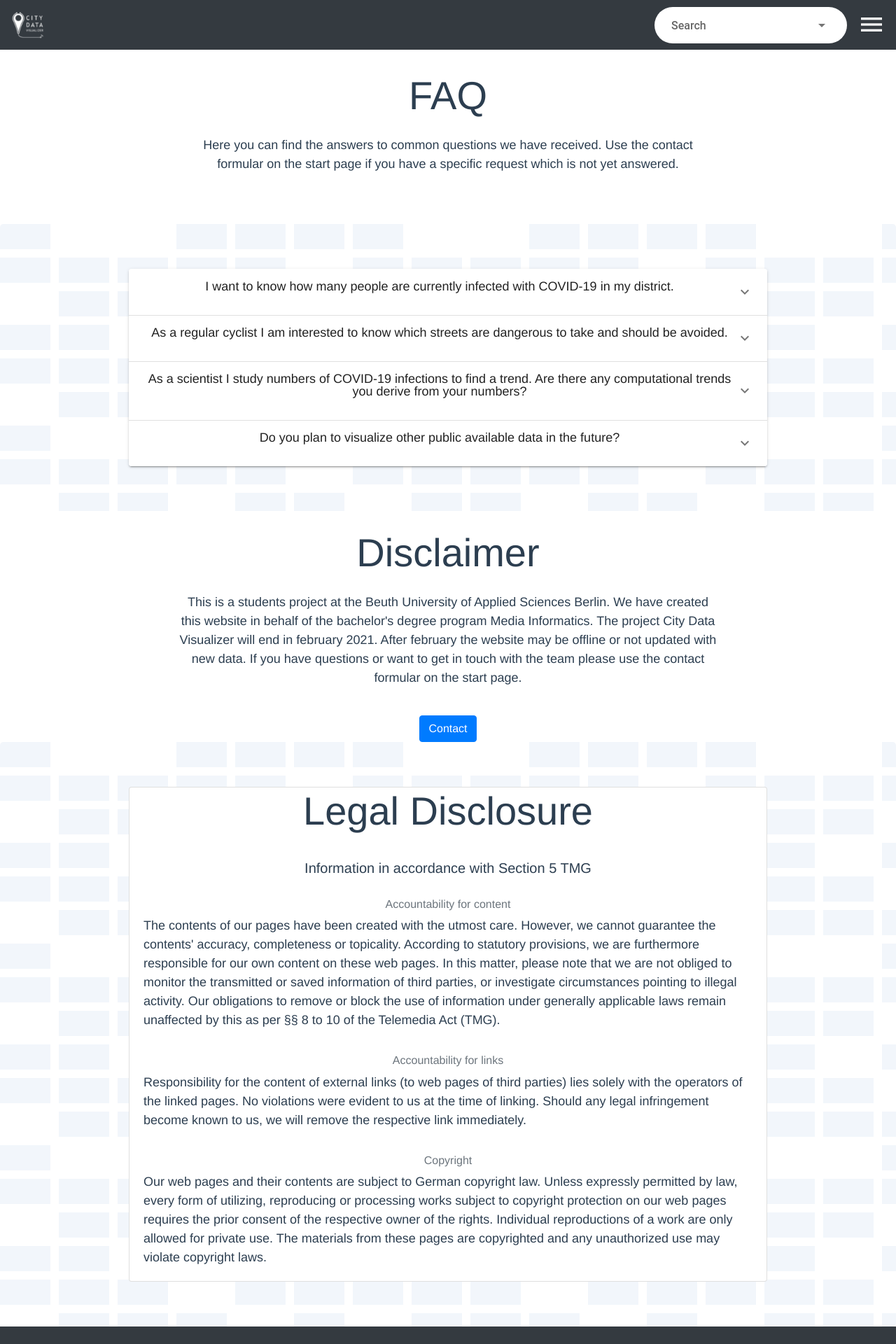
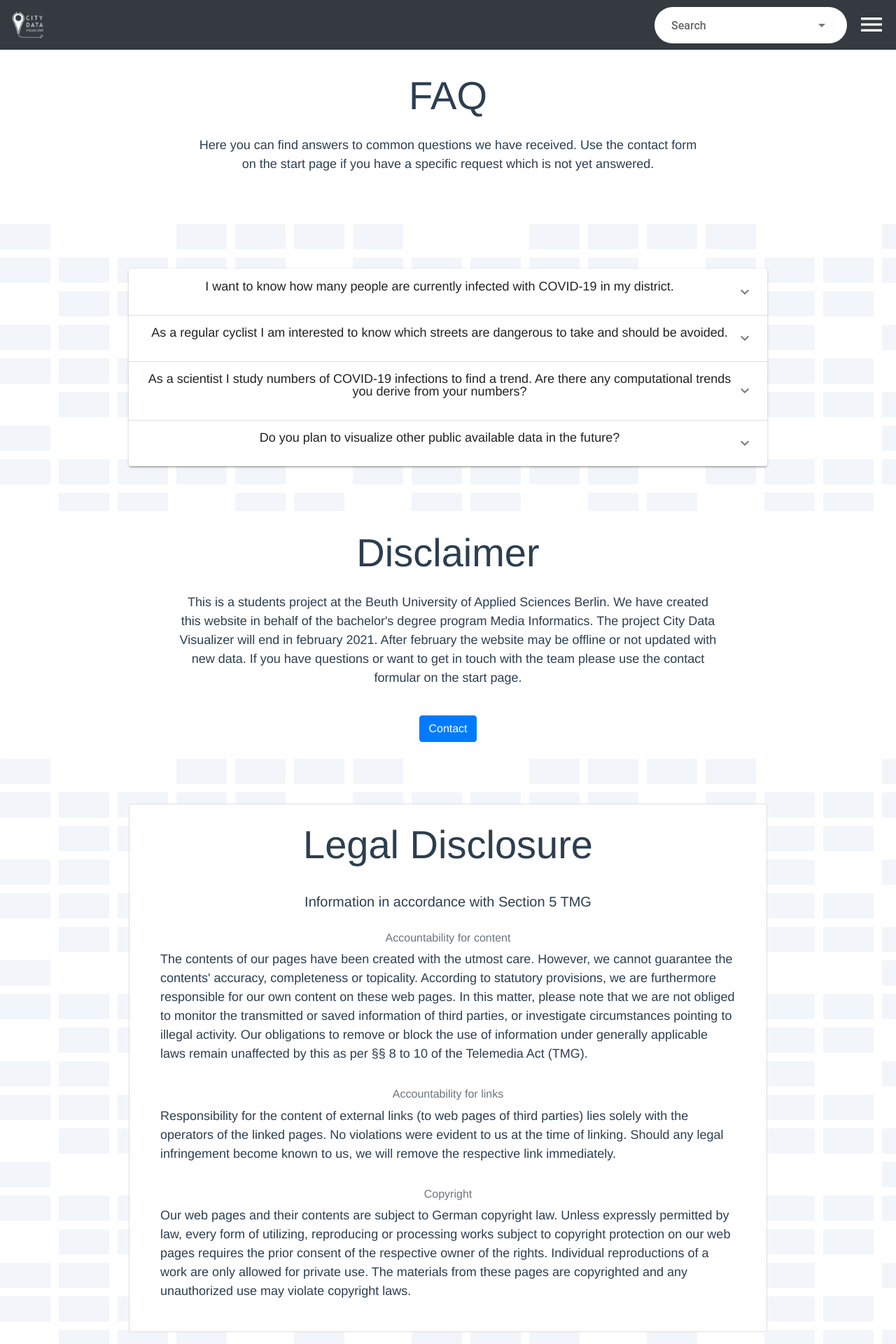
Before and after one commit to Api-visualizer/city-data-visualizer-FE, a Vue app: page /faq in a window 1280 px wide. Shown: the top 1920 px of the page at 70% size. Built offline with nearby package versions, Linux system fonts and the light colour scheme; what @trevoreyre/autocomplete-vue, vue-apexcharts would draw is missing.

Commit message:
style stuff

```diff
--- a/src/views/Faq.vue
+++ b/src/views/Faq.vue
@@ -3,7 +3,7 @@
 
     <div class="jumbotron faq">
       <h2 class="headline-4">FAQ</h2>
-      <p class="lead pt-4" style="padding-bottom: 24px;">Here you can find the answers to common questions we have received. Use the contact formular on the start page if you have a specific request which is not yet answered.</p>
+      <p class="lead pt-4" style="padding-bottom: 24px;">Here you can find answers to common questions we have received. Use the contact form on the start page if you have a specific request which is not yet answered.</p>
     </div>
 
     <div class="jumbotron">
@@ -35,7 +35,7 @@
     </div>
 
     <div class="jumbotron">
-      <div class="card mx-auto w-75">
+      <div class="card mx-auto p-4 w-75">
         <p class="headline-4 h2">Legal Disclosure</p>
         <div class="card-body ">
           <h5 class="card-title">Information in accordance with Section 5 TMG</h5>
@@ -60,7 +60,6 @@
       </div>
 
     </div>
-
 
   </div>
 </template>
@@ -166,6 +165,7 @@ p {
 
 .btn-primary {
   color: white;
+  margin-bottom: 1.5em;
 }
 
 .card {
```
